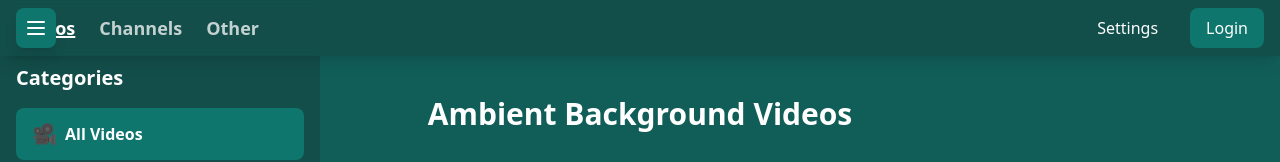
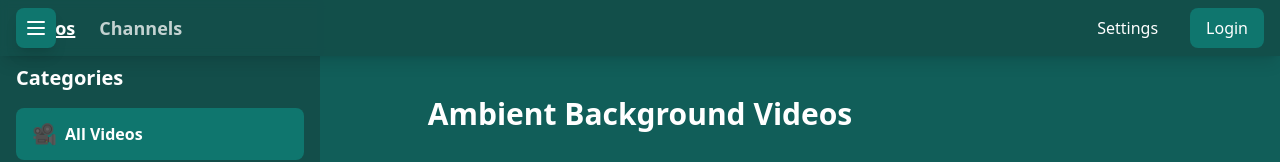
Before and after one commit to yamkin29/relax-app, a Next.js app: page / in a window 1280 px wide. Shown: the top 162 px of the page. Built offline with nearby package versions, Linux system fonts and the light colour scheme.

Commit message:
Removed other tab.

```diff
--- a/src/app/page.tsx
+++ b/src/app/page.tsx
@@ -4,7 +4,7 @@ import Header from "@/components/Header";
 import VideoGrid from "@/components/videoGrid/VideoGrid";
 import Channels from "@/components/Channels";
 
-type Tab = 'videos' | 'channels' | 'other';
+type Tab = 'videos' | 'channels';
 
 export default function HomePage() {
     const [activeTab, setActiveTab] = useState<Tab>('videos');
@@ -24,9 +24,6 @@ export default function HomePage() {
             <div className="p-4">
                 {activeTab === 'videos' && <VideoGrid />}
                 {activeTab === 'channels' && <Channels />}
-                {activeTab === 'other' && (
-                    <div className="text-center mt-10 text-lg">Пока пусто...</div>
-                )}
             </div>
         </div>
     );
--- a/src/components/Header.tsx
+++ b/src/components/Header.tsx
@@ -1,7 +1,7 @@
 'use client'
 import React from "react";
 
-type Tab = 'videos' | 'channels' | 'other';
+type Tab = 'videos' | 'channels';
 
 interface HeaderProps {
     activeTab: Tab;
@@ -30,12 +30,6 @@ const Header: React.FC<HeaderProps> = ({ activeTab, onTabChange }) => {
                         >
                             Channels
                         </button>
-                        <button
-                            onClick={() => onTabChange('other')}
-                            className={linkClass('other')}
-                        >
-                            Other
-                        </button>
                     </nav>
                     <div className="flex gap-4">
                         <button className="px-4 py-2 text-white hover:text-teal-200 transition-colors">
```
